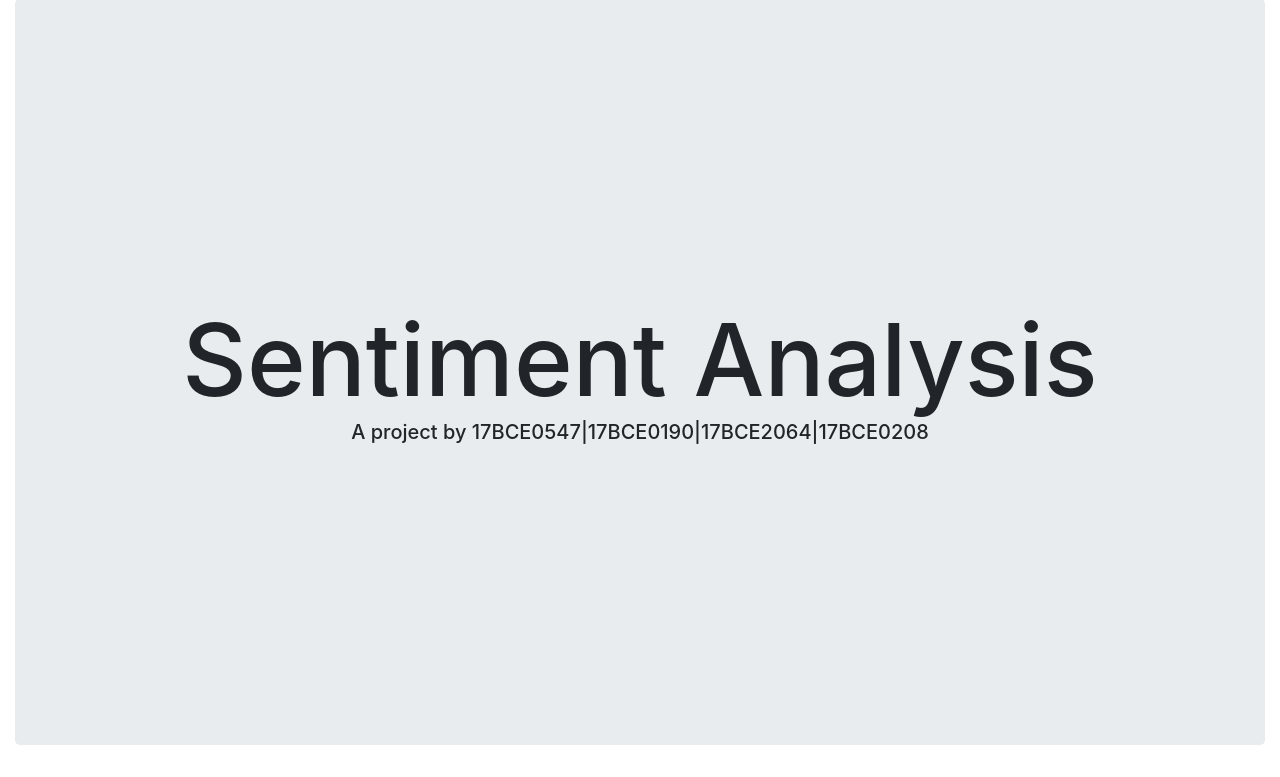
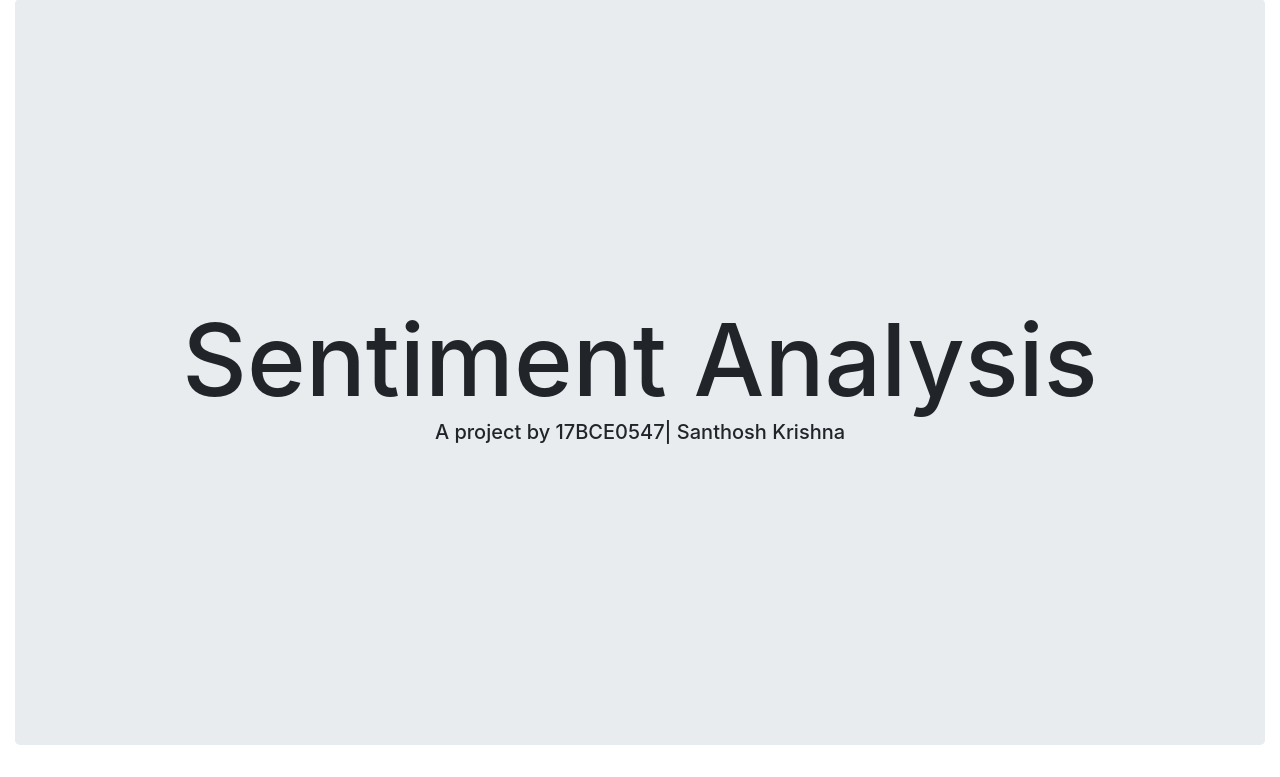
Before and after one commit to santoshkrishna53/Sentimental-Analysis, a Django app: page /store/ in a window 1280 px wide. Shown: the part 57-834 px from the top of the page. Run offline with Django 3.2, Linux system fonts and the light colour scheme; data comes from the database, SQL or seed files in the repository; some libraries are stand-ins or nearby versions.

Commit message:
Update index.html

```diff
--- a/store/templates/store/index.html
+++ b/store/templates/store/index.html
@@ -38,7 +38,7 @@
 				<div class="jumbotron center ">
 					<h1 class="center ju"> Sentiment Analysis</h1>
 						<h5 class="center ju2">
-							A project by 17BCE0547|17BCE0190|17BCE2064|17BCE0208
+							A project by 17BCE0547| Santhosh Krishna
 						</h5>
 
 					</h1>
```
